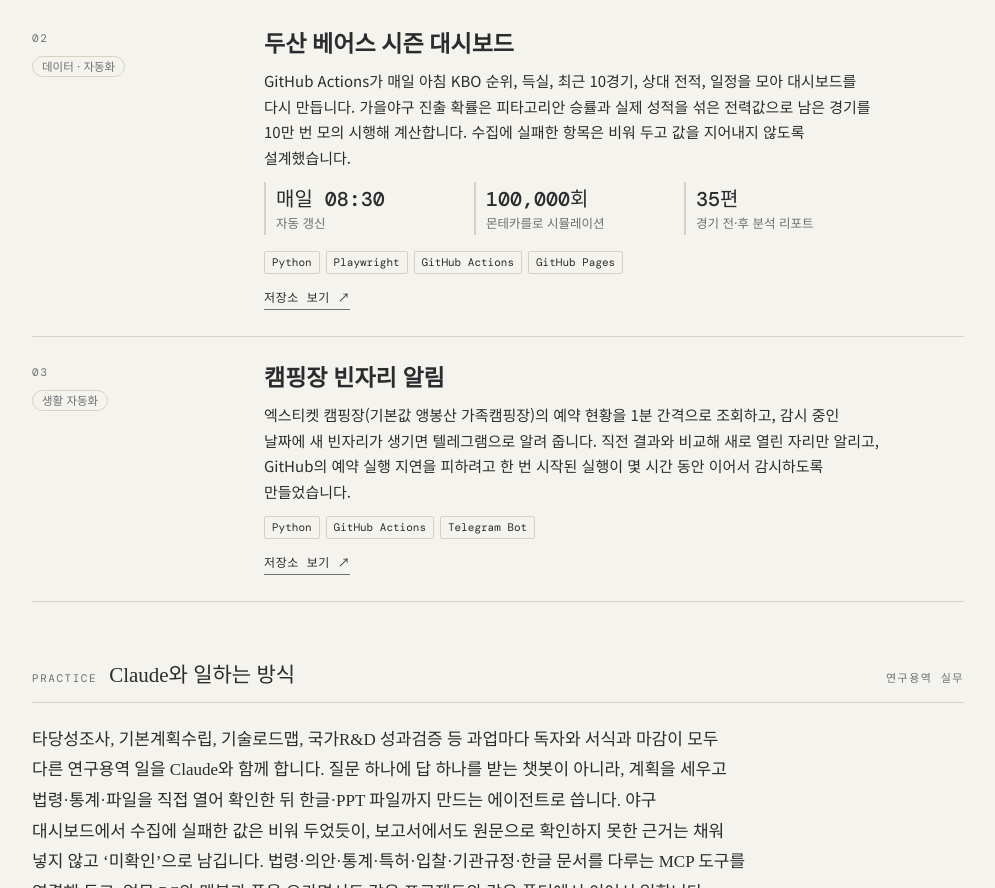
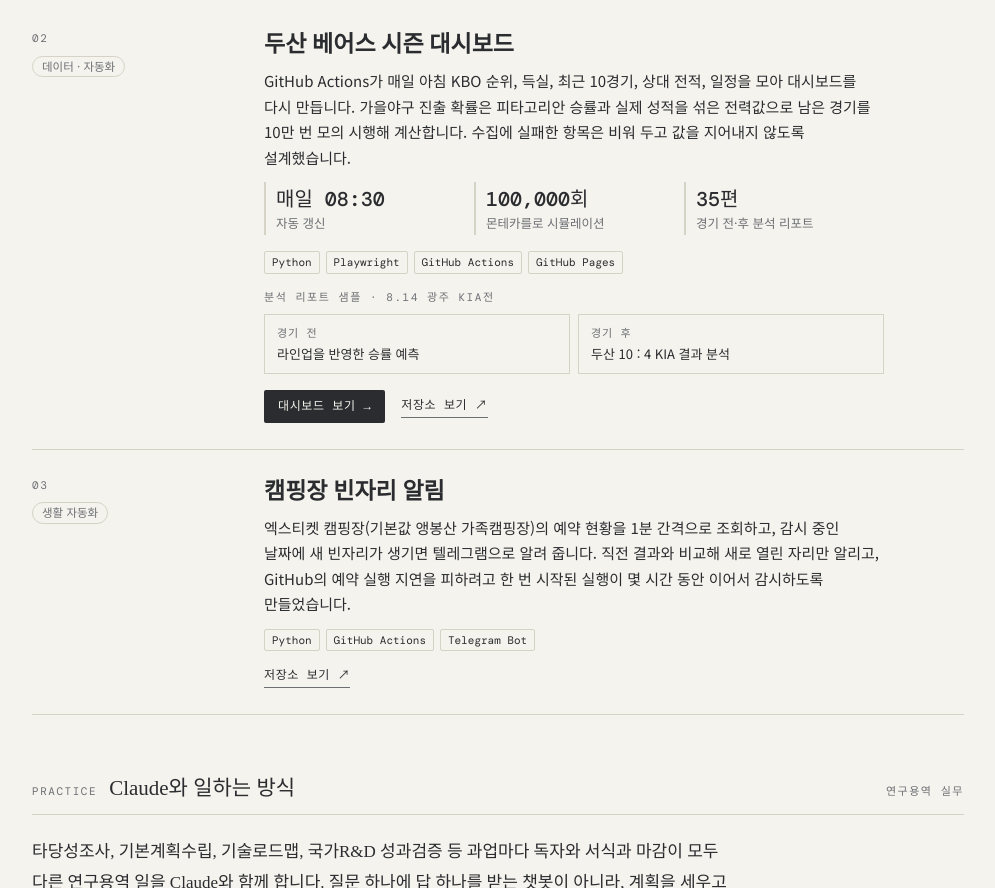
Before and after one commit to Kimey102/Kimey102.github.io, a plain HTML site: page index.html in a window 1280 px wide. Shown: the part 780-1668 px from the top of the page, without its empty margins (142-1137 px from the left). Drawn offline with nearby package versions, Linux system fonts and the light colour scheme; a web font is replaced by a local one.

Commit message:
두산 베어스 카드에 대시보드 바로가기와 경기 전·후 분석 샘플 추가
Co-Authored-By: Claude Opus 5.5 <noreply@anthropic.com>
Claude-Session: https://claude.ai/code/session_013eEkLhZR62KG1438ySNFdS

```diff
--- a/index.html
+++ b/index.html
@@ -53,6 +53,12 @@ h1 small{display:block;font-family:var(--f-body);font-weight:300;font-size:16px;
 .go a{font-family:var(--f-label);font-size:12px;letter-spacing:.05em;text-decoration:none;border-bottom:1px solid var(--ink-soft);padding-bottom:1px}
 .go a.primary{color:var(--paper);background:var(--ink);border:none;padding:6px 14px;border-radius:2px}
 .go a:hover{opacity:.8}
+.samples{display:grid;grid-template-columns:repeat(2,minmax(0,1fr));gap:8px;max-width:620px;margin:0 0 16px}
+.samples .label{grid-column:1/-1}
+.samples a{display:flex;flex-direction:column;gap:2px;text-decoration:none;border:1px solid var(--rule);background:var(--paper);padding:10px 12px;font-size:13px;line-height:1.5}
+.samples a b{font-family:var(--f-label);font-weight:500;font-size:11px;letter-spacing:.08em;color:var(--ink-soft)}
+.samples a:hover{border-color:var(--ink-soft)}
+.go{align-items:center}
 .feature{background:var(--paper-2);border:1px solid var(--rule);padding:26px 26px 22px;margin-bottom:6px}
 .feature.work{border-bottom:1px solid var(--rule)}
 
@@ -142,7 +148,7 @@ footer{border-top:1px solid var(--rule);padding-top:18px;display:flex;justify-co
     <article class="work">
       <div class="meta"><span class="no">02</span><span class="kind">데이터 · 자동화</span></div>
       <div>
-        <h3><a href="https://github.com/Kimey102/KBO_Doosan-Bears">두산 베어스 시즌 대시보드</a></h3>
+        <h3><a href="/KBO_Doosan-Bears/">두산 베어스 시즌 대시보드</a></h3>
         <p>GitHub Actions가 매일 아침 KBO 순위, 득실, 최근 10경기, 상대 전적, 일정을 모아 대시보드를 다시 만듭니다. 가을야구 진출 확률은 피타고리안 승률과 실제 성적을 섞은 전력값으로 남은 경기를 10만 번 모의 시행해 계산합니다. 수집에 실패한 항목은 비워 두고 값을 지어내지 않도록 설계했습니다.</p>
         <ul class="facts">
           <li><b>매일 08:30</b>자동 갱신</li>
@@ -150,7 +156,12 @@ footer{border-top:1px solid var(--rule);padding-top:18px;display:flex;justify-co
           <li><b>35편</b>경기 전·후 분석 리포트</li>
         </ul>
         <div class="tags"><span>Python</span><span>Playwright</span><span>GitHub Actions</span><span>GitHub Pages</span></div>
-        <div class="go"><a href="https://github.com/Kimey102/KBO_Doosan-Bears">저장소 보기 ↗</a></div>
+        <div class="samples">
+          <span class="label">분석 리포트 샘플 · 8.14 광주 KIA전</span>
+          <a href="/KBO_Doosan-Bears/reports/2026-08-14_KIA_pre.html"><b>경기 전</b>라인업을 반영한 승률 예측</a>
+          <a href="/KBO_Doosan-Bears/reports/2026-08-14_KIA_post.html"><b>경기 후</b>두산 10 : 4 KIA 결과 분석</a>
+        </div>
+        <div class="go"><a class="primary" href="/KBO_Doosan-Bears/">대시보드 보기 →</a><a href="https://github.com/Kimey102/KBO_Doosan-Bears">저장소 보기 ↗</a></div>
       </div>
     </article>
 
```
